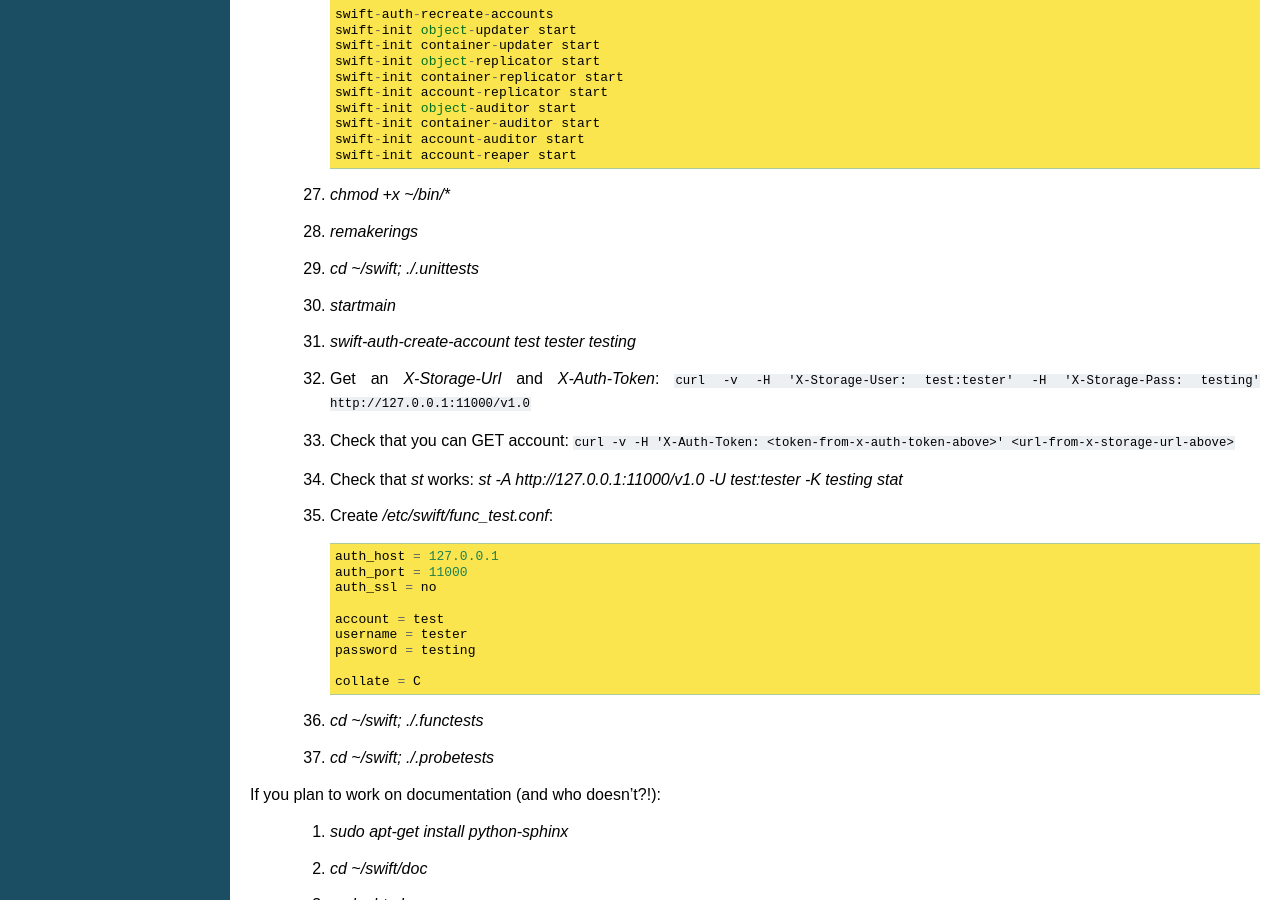
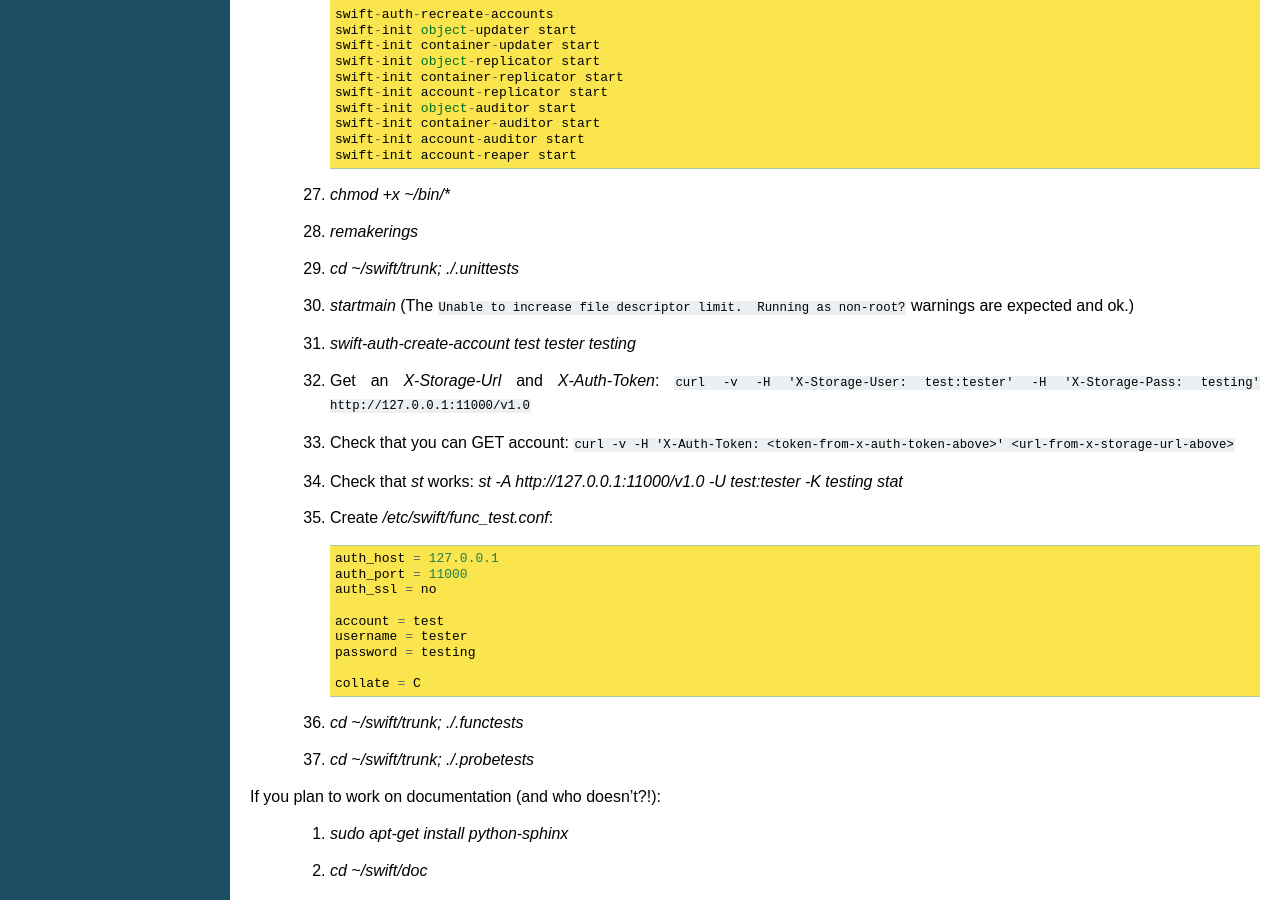
Before and after one commit to openstack/swift, a Sphinx documentation site: the page built from doc/source/development_saio.rst, in a window 1280 px wide and 900 px high, scrolled down 7415 px. Built offline with Sphinx 7.4.7, drawn with Linux system fonts in a browser that asks for light colours; some of the changed text lies outside the part shown.

Commit message:
fixed a few typos in the saio docs

```diff
--- a/doc/source/development_saio.rst
+++ b/doc/source/development_saio.rst
@@ -145,7 +145,7 @@
 * As you on guest:
 
   #. `mkdir ~/bin`
-  #. Create `~/.bazaar/.bazaar.conf`::
+  #. Create `~/.bazaar/bazaar.conf`::
 
         [DEFAULT]
                 email = Your Name <your-email-address>
@@ -153,8 +153,8 @@
      `bzr launchpad-login <launchpad_id>`
   #. Create the swift repo with `bzr init-repo swift`
   #. Check out your bzr branch of swift, for example:
-     `cd ~/swift; bzr branch lp:swift`
-  #. `cd ~/swift/swift; sudo python setup.py develop`
+     `cd ~/swift; bzr branch lp:swift trunk`
+  #. `cd ~/swift/trunk; sudo python setup.py develop`
   #. Edit `~/.bashrc` and add to the end::
 
         export PATH_TO_TEST_XFS=/mnt/sdb1/test
@@ -424,8 +424,8 @@
 
   #. `chmod +x ~/bin/*`
   #. `remakerings`
-  #. `cd ~/swift; ./.unittests`
-  #. `startmain`
+  #. `cd ~/swift/trunk; ./.unittests`
+  #. `startmain` (The ``Unable to increase file descriptor limit.  Running as non-root?`` warnings are expected and ok.)
   #. `swift-auth-create-account test tester testing`
   #. Get an `X-Storage-Url` and `X-Auth-Token`: ``curl -v -H 'X-Storage-User: test:tester' -H 'X-Storage-Pass: testing' http://127.0.0.1:11000/v1.0``
   #. Check that you can GET account: ``curl -v -H 'X-Auth-Token: <token-from-x-auth-token-above>' <url-from-x-storage-url-above>``
@@ -442,8 +442,8 @@
 
         collate = C
 
-  #. `cd ~/swift; ./.functests`
-  #. `cd ~/swift; ./.probetests`
+  #. `cd ~/swift/trunk; ./.functests`
+  #. `cd ~/swift/trunk; ./.probetests`
 
 If you plan to work on documentation (and who doesn't?!):
 
```
